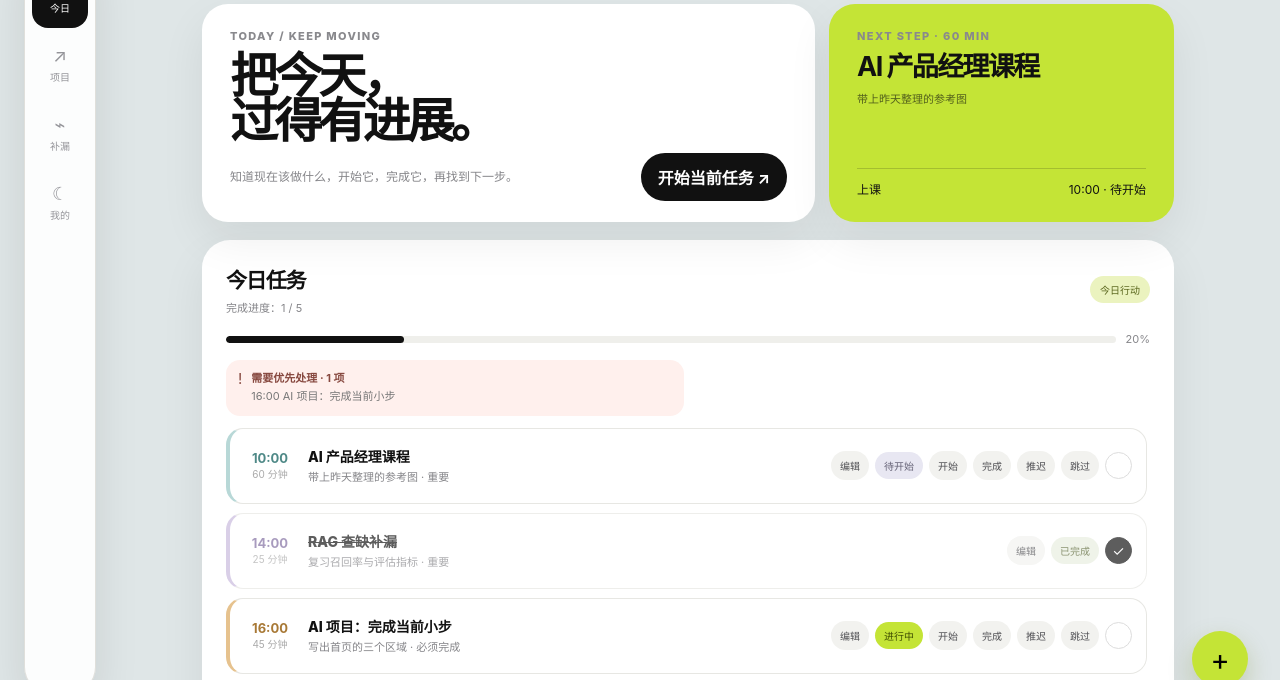
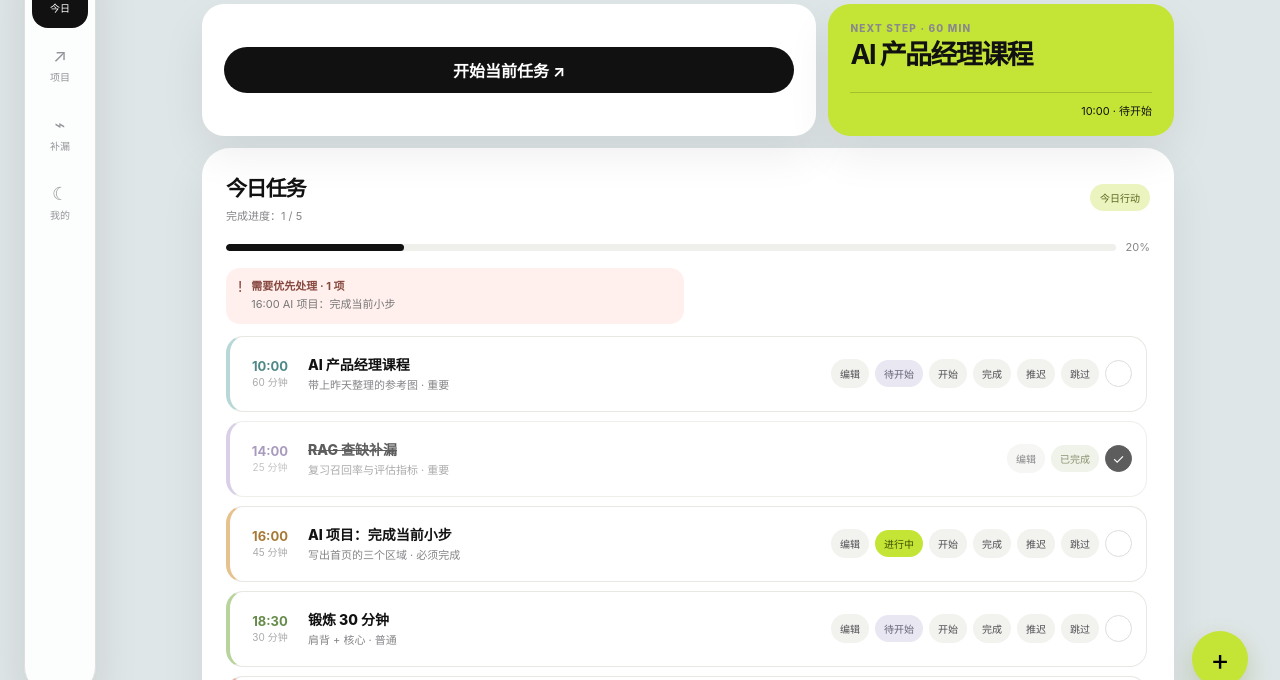
Before and after one commit to 55man-star/daymark-personal-assistant, a plain HTML site: page index.html in a window 1280 px wide. Shown: the part 81-761 px from the top of the page. Drawn offline with Linux system fonts and the light colour scheme.

Commit message:
fix: simplify focus header everywhere
fix: simplify focus header everywhere

```diff
--- a/index.html
+++ b/index.html
@@ -22,6 +22,24 @@
   .task{grid-template-columns:54px minmax(0,1fr);padding:12px 10px}
   .task-actions{justify-content:flex-start}
   .task-actions button{padding:6px 8px}
+}
+</style>
+<style>
+/* 顶部焦点区统一精简：只保留开始按钮、当前任务内容和时间 */
+.hero{gap:12px;margin-bottom:12px}
+.hero-copy,.focus-card{min-height:132px;height:132px;padding:18px 22px;border-radius:22px}
+.hero-copy .eyebrow,.hero-copy h1,.hero-foot p,.focus-card p,.focus-meta span:first-child{display:none}
+.hero-copy{justify-content:center}
+.hero-foot{display:block}
+.hero-foot .primary{display:block;width:100%;text-align:center;padding:11px 14px}
+.focus-card{justify-content:space-between}
+.focus-card .eyebrow{font-size:10px}
+.focus-card h2{font-size:27px;margin:6px 0;line-height:1.1}
+.focus-meta{margin-top:auto;padding-top:9px;font-size:11px}
+.focus-meta span:last-child{margin-left:auto}
+@media(max-width:760px){
+  .hero-copy,.focus-card{height:auto;min-height:0;padding:14px 16px;border-radius:18px}
+  .focus-card h2{font-size:22px}
 }
 </style>
 <style>
@@ -58,6 +76,21 @@
 </style>
 <style>
 .task-list .task{background:#fff;border-left:4px solid #b8d8d7}.task-list .task:nth-child(5n+1) .task-time b{color:#4f8987}.task-list .task:nth-child(5n+2){border-left-color:#c8b9dd}.task-list .task:nth-child(5n+2) .task-time b{color:#806da0}.task-list .task:nth-child(5n+3){border-left-color:#e6c28e}.task-list .task:nth-child(5n+3) .task-time b{color:#a87936}.task-list .task:nth-child(5n+4){border-left-color:#b8d49c}.task-list .task:nth-child(5n+4) .task-time b{color:#668c4b}.task-list .task:nth-child(5n+5){border-left-color:#e5b6a9}.task-list .task:nth-child(5n+5) .task-time b{color:#a96658}.task-list .task.done{opacity:.68}
+</style>
+<style>
+/* 最终覆盖：顶部焦点区在所有屏幕尺寸下都保持紧凑 */
+.hero{gap:12px!important;margin-bottom:12px!important}
+.hero-copy,.focus-card{min-height:132px!important;height:132px!important;padding:18px 22px!important;border-radius:22px!important}
+.hero-copy .eyebrow,.hero-copy h1,.hero-foot p,.focus-card p,.focus-meta span:first-child{display:none!important}
+.hero-copy{justify-content:center!important}
+.hero-foot{display:block!important}
+.hero-foot .primary{display:block!important;width:100%!important;text-align:center!important;padding:11px 14px!important}
+.focus-card{justify-content:space-between!important}
+.focus-card .eyebrow{font-size:10px!important}
+.focus-card h2{font-size:27px!important;margin:6px 0!important;line-height:1.1!important}
+.focus-meta{margin-top:auto!important;padding-top:9px!important;font-size:11px!important}
+.focus-meta span:last-child{margin-left:auto!important}
+@media(max-width:760px){.hero-copy,.focus-card{height:auto!important;min-height:0!important;padding:14px 16px!important;border-radius:18px!important}.focus-card h2{font-size:22px!important}}
 </style>
 <script>
 if('serviceWorker' in navigator)window.addEventListener('load',()=>navigator.serviceWorker.register('./sw.js').catch(()=>{}));
--- a/sw.js
+++ b/sw.js
@@ -1,4 +1,4 @@
-const CACHE_NAME = 'daymark-shell-v3';
+const CACHE_NAME = 'daymark-shell-v4';
 const APP_SHELL = ['./', './index.html', './manifest.json', './icon.svg'];
 
 self.addEventListener('install', event => {
```
